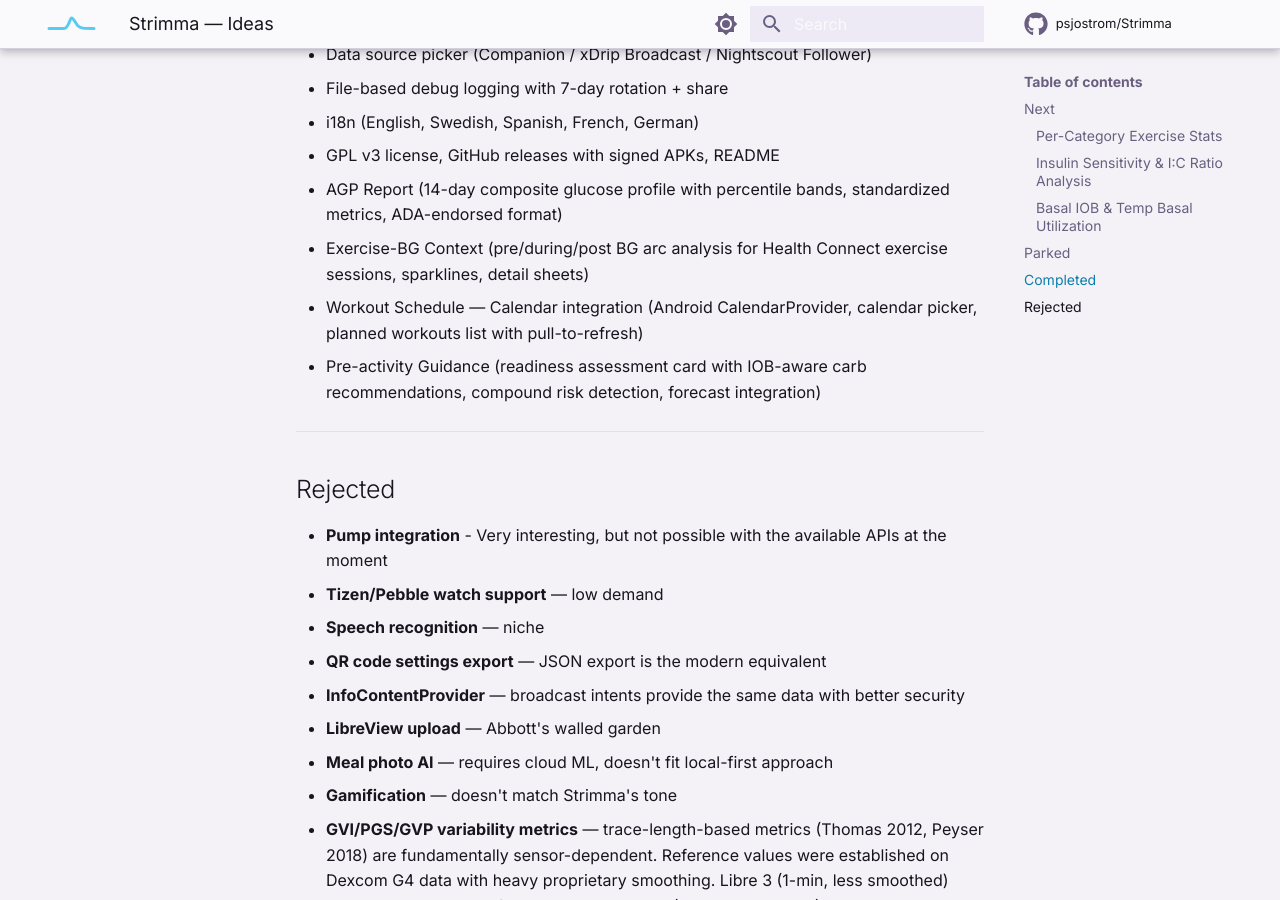
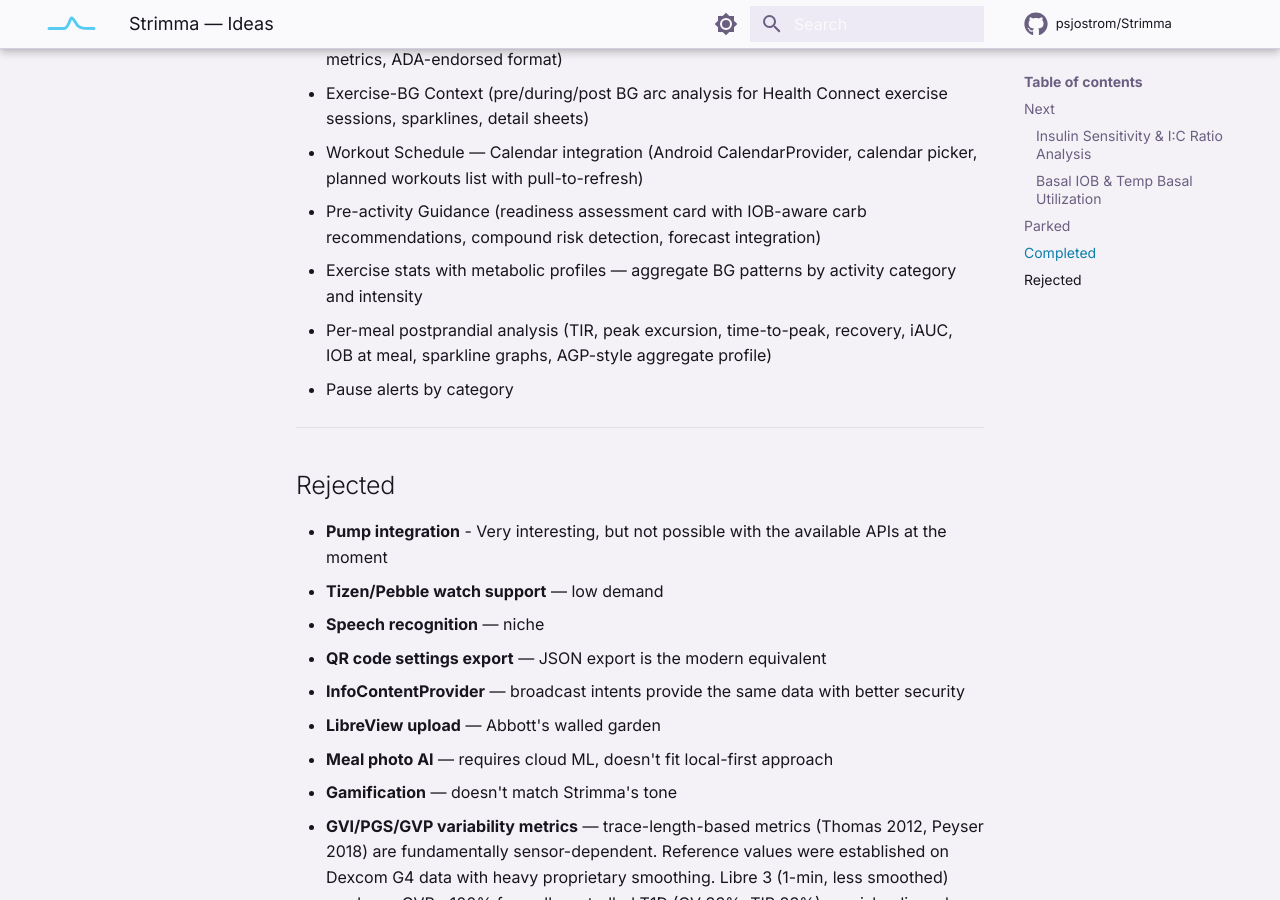
Before and after one commit to psjostrom/strimma, an MkDocs documentation site: the page built from docs/internal/wishlist.md, in a window 1280 px wide and 900 px high, scrolled down 2257 px. Built offline with MkDocs 1.6.1 and Material for MkDocs 9.7.7, drawn with Linux system fonts in a browser that asks for light colours; comment, search, counter and statistics services are not loaded; some of the changed text lies outside the part shown.

Commit message:
Update README and wishlist to reflect v0.9.0 features
README now covers pre-activity guidance, workout schedule, exercise
stats with metabolic profiles, and alert pause — all shipped since
v0.7.0 but previously undocumented. Wishlist moves completed items
(exercise stats, meal analysis, alert pause) and updates date.

Co-Authored-By: Claude Opus 4.6 (1M context) <noreply@anthropic.com>

```diff
--- a/docs/internal/wishlist.md
+++ b/docs/internal/wishlist.md
@@ -78,6 +72,9 @@ Deferred until there's demand or hardware.
 - Exercise-BG Context (pre/during/post BG arc analysis for Health Connect exercise sessions, sparklines, detail sheets)
 - Workout Schedule — Calendar integration (Android CalendarProvider, calendar picker, planned workouts list with pull-to-refresh)
 - Pre-activity Guidance (readiness assessment card with IOB-aware carb recommendations, compound risk detection, forecast integration)
+- Exercise stats with metabolic profiles — aggregate BG patterns by activity category and intensity
+- Per-meal postprandial analysis (TIR, peak excursion, time-to-peak, recovery, iAUC, IOB at meal, sparkline graphs, AGP-style aggregate profile)
+- Pause alerts by category
 
 ---
 
```
Also changed, not shown: other parts of docs/internal/wishlist.md (+1 -7 lines), README.md (+7 -4 lines).
